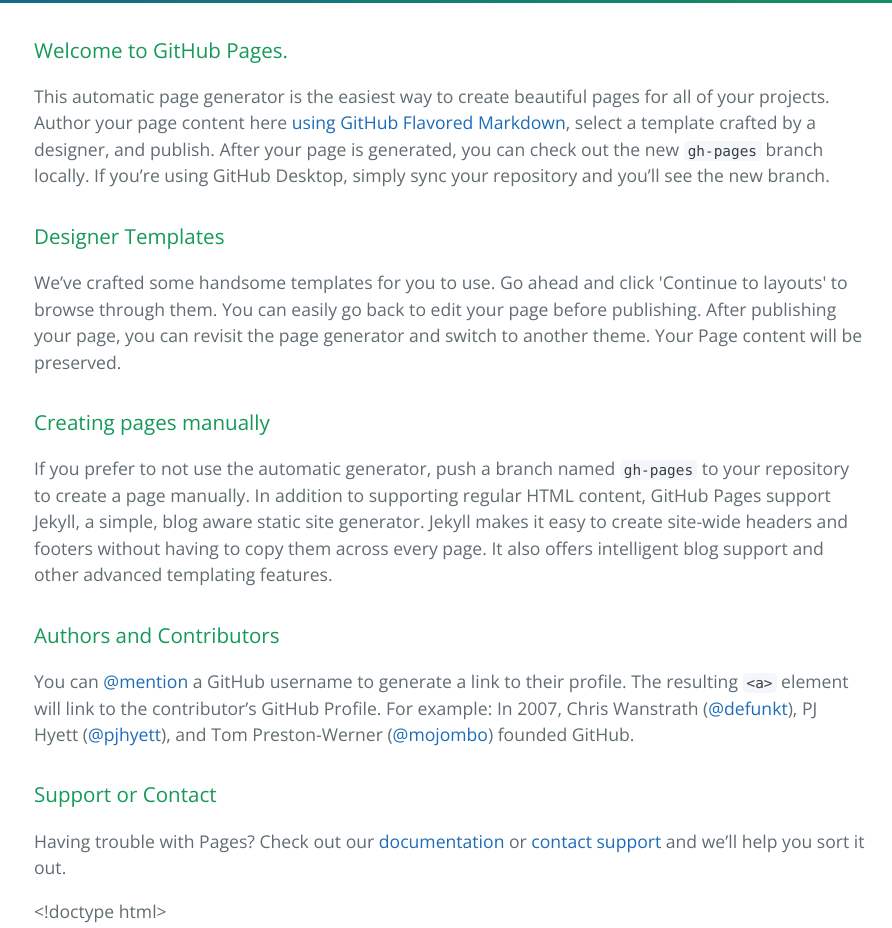
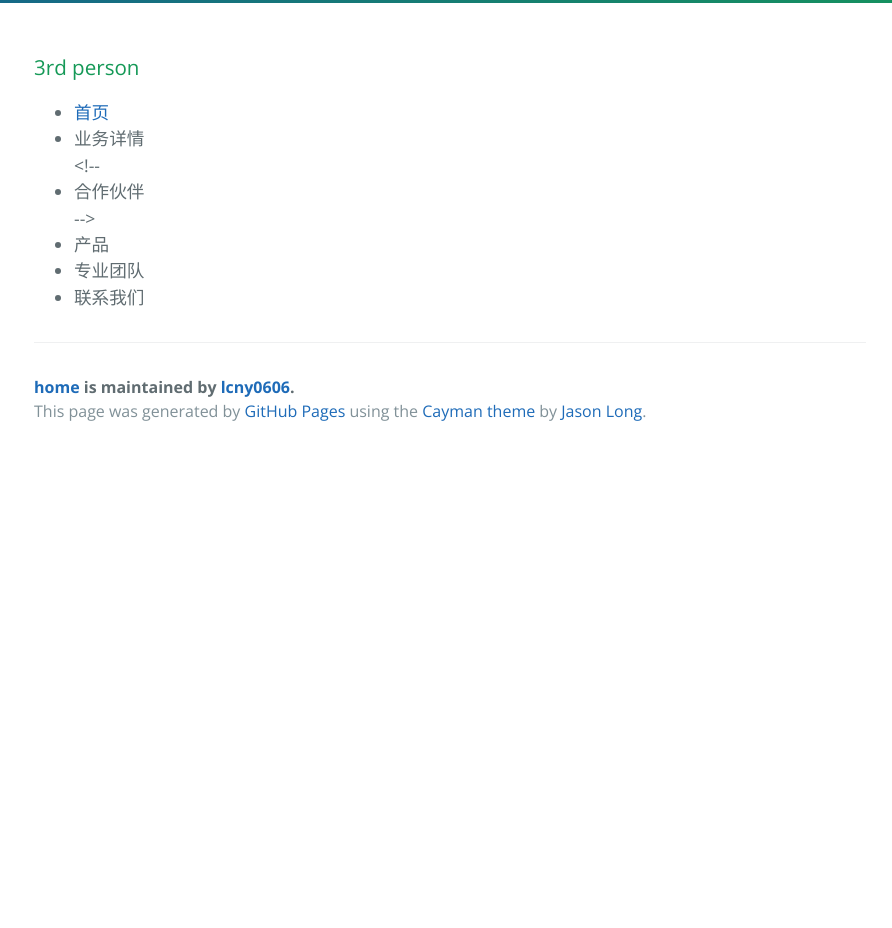
Before and after one commit to lcny0606/home, a plain HTML site: page index.html in a window 1280 px wide. Shown: the part 380-1308 px from the top of the page, without its empty margins (190-1082 px from the left). After the commit the page ends 835 px from the top, so only its background shows below. Drawn offline with nearby package versions, Linux system fonts and the light colour scheme.

```diff
--- a/index.html
+++ b/index.html
@@ -19,42 +19,7 @@
     </section>
 
     <section class="main-content">
-      <h3>
-<a id="welcome-to-github-pages" class="anchor" href="#welcome-to-github-pages" aria-hidden="true"><span aria-hidden="true" class="octicon octicon-link"></span></a>Welcome to GitHub Pages.</h3>
-
-<p>This automatic page generator is the easiest way to create beautiful pages for all of your projects. Author your page content here <a href="https://guides.github.com/features/mastering-markdown/">using GitHub Flavored Markdown</a>, select a template crafted by a designer, and publish. After your page is generated, you can check out the new <code>gh-pages</code> branch locally. If you’re using GitHub Desktop, simply sync your repository and you’ll see the new branch.</p>
-
-<h3>
-<a id="designer-templates" class="anchor" href="#designer-templates" aria-hidden="true"><span aria-hidden="true" class="octicon octicon-link"></span></a>Designer Templates</h3>
-
-<p>We’ve crafted some handsome templates for you to use. Go ahead and click 'Continue to layouts' to browse through them. You can easily go back to edit your page before publishing. After publishing your page, you can revisit the page generator and switch to another theme. Your Page content will be preserved.</p>
-
-<h3>
-<a id="creating-pages-manually" class="anchor" href="#creating-pages-manually" aria-hidden="true"><span aria-hidden="true" class="octicon octicon-link"></span></a>Creating pages manually</h3>
-
-<p>If you prefer to not use the automatic generator, push a branch named <code>gh-pages</code> to your repository to create a page manually. In addition to supporting regular HTML content, GitHub Pages support Jekyll, a simple, blog aware static site generator. Jekyll makes it easy to create site-wide headers and footers without having to copy them across every page. It also offers intelligent blog support and other advanced templating features.</p>
-
-<h3>
-<a id="authors-and-contributors" class="anchor" href="#authors-and-contributors" aria-hidden="true"><span aria-hidden="true" class="octicon octicon-link"></span></a>Authors and Contributors</h3>
-
-<p>You can <a href="https://help.github.com/articles/basic-writing-and-formatting-syntax/#mentioning-users-and-teams" class="user-mention">@mention</a> a GitHub username to generate a link to their profile. The resulting <code>&lt;a&gt;</code> element will link to the contributor’s GitHub Profile. For example: In 2007, Chris Wanstrath (<a href="https://github.com/defunkt" class="user-mention">@defunkt</a>), PJ Hyett (<a href="https://github.com/pjhyett" class="user-mention">@pjhyett</a>), and Tom Preston-Werner (<a href="https://github.com/mojombo" class="user-mention">@mojombo</a>) founded GitHub.</p>
-
-<h3>
-<a id="support-or-contact" class="anchor" href="#support-or-contact" aria-hidden="true"><span aria-hidden="true" class="octicon octicon-link"></span></a>Support or Contact</h3>
-
-<p>Having trouble with Pages? Check out our <a href="https://help.github.com/pages">documentation</a> or <a href="https://github.com/contact">contact support</a> and we’ll help you sort it out.</p>
-
-<p>&lt;!doctype html&gt;
-
-</p>
-
-    Document
-
-
-
-
-
-<p>
+      <p>
   <div>
         <h3>
 <a id="3rd-person-" class="anchor" href="#3rd-person-" aria-hidden="true"><span aria-hidden="true" class="octicon octicon-link"></span></a>3rd person </h3>
```
Also changed, not shown: params.json (+1 -1 lines).
